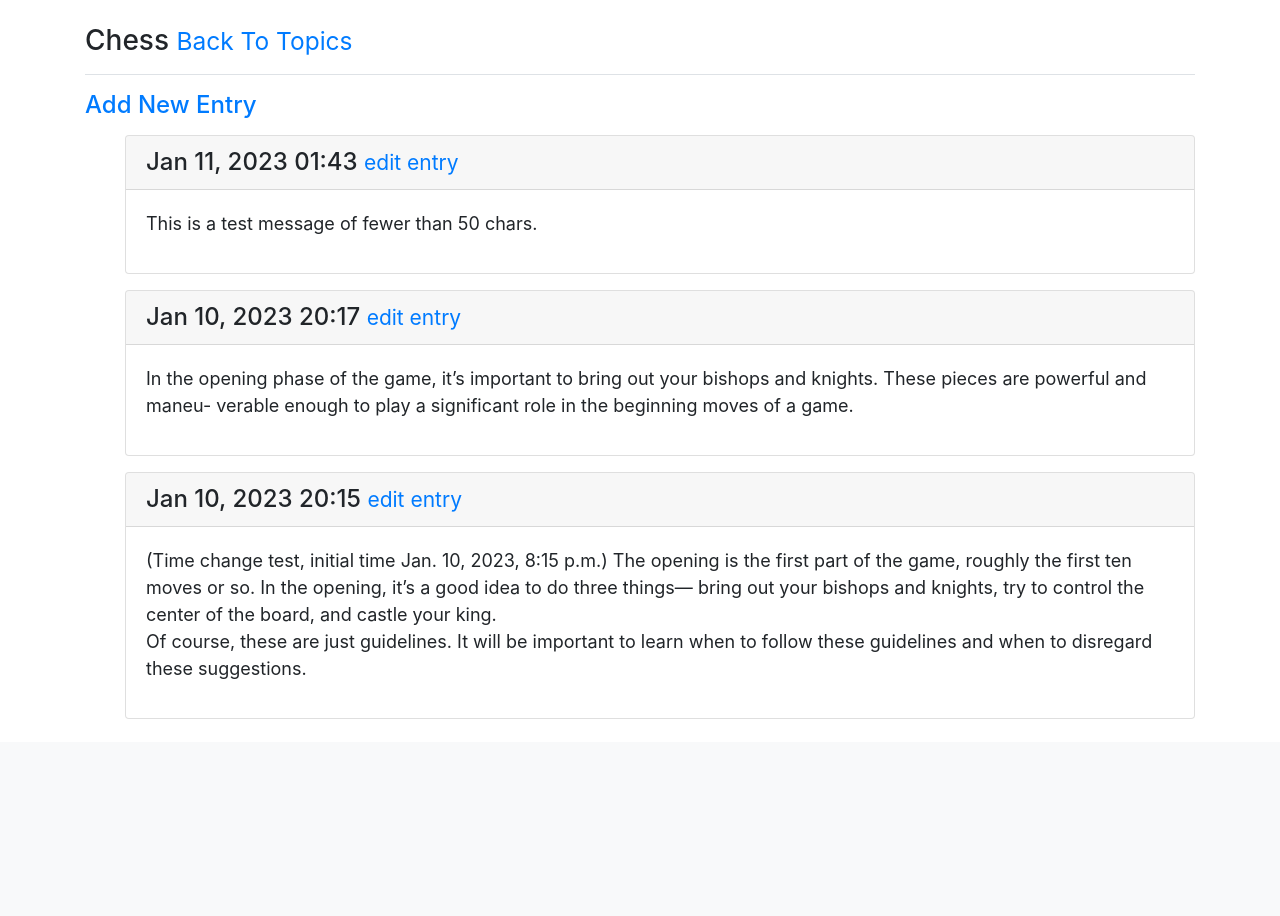
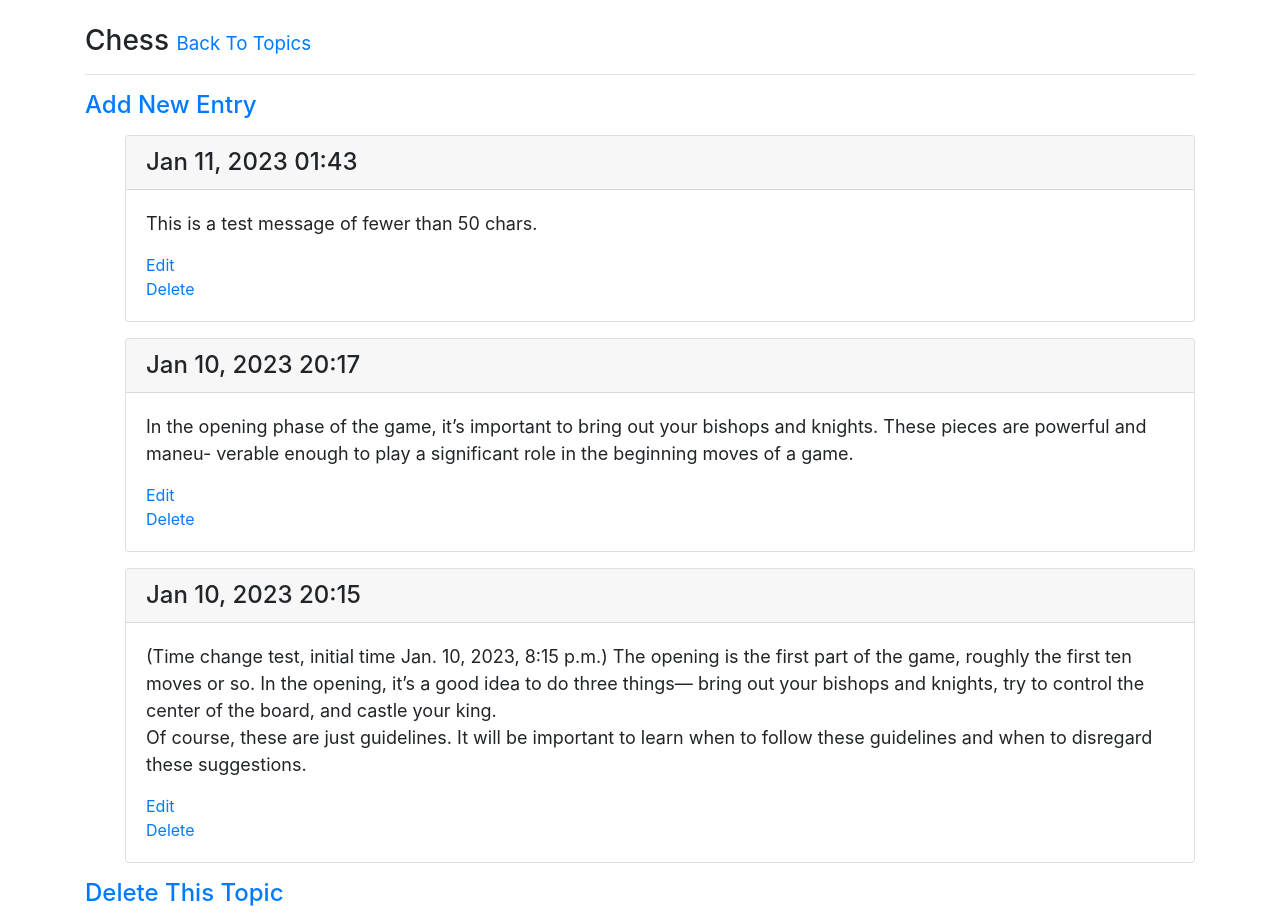
Before and after one commit to Leon-bo-He/Learning_Log, a Django app: page /topics/4/ in a window 1280 px wide. Shown: the part 58-974 px from the top of the page. Before the commit the page ends 777 px from the top, so only its background shows below. Run offline with Django 3.2, Linux system fonts and the light colour scheme; a user stored in the database is signed in; data comes from the database, SQL or seed files in the repository; both versions use the stored data as it was after the commit; some libraries are stand-ins or nearby versions.

Commit message:
Add delete function and Improve the user interface

```diff
--- a/learning_logs/templates/learning_logs/topic.html
+++ b/learning_logs/templates/learning_logs/topic.html
@@ -3,7 +3,7 @@
 {% block page_header %}
 <h3>
     {{ topic }}
-    <small><a href="{% url 'learning_logs:topics' %}">Back To Topics</a><small>
+    <small><small><small><a href="{% url 'learning_logs:topics' %}">Back To Topics</a></small></small></small>
 </h3>
 {% endblock page_header %}
 
@@ -19,11 +19,15 @@
 <div class="card mb-3">
     <h4 class="card-header">
         {{ entry.date_added|date:'M d, Y H:i' }}
-        <small><a href="{% url 'learning_logs:edit_entry' entry.id %}">edit entry</a></small>
     </h4>
 
     <div class="card-body">
         <font size="+1">{{ entry.text|linebreaks }}</font>
+
+        <ul class="navbar-nav">
+            <li><a href="{% url 'learning_logs:edit_entry' entry.id %}">Edit</a></li>
+            <li><a href="{% url 'learning_logs:delete_entry' entry.id %}">Delete</a></li>
+        </ul>
     </div>
 </div>
 
@@ -32,4 +36,5 @@
 {% endfor %}
 </ul>
 
+<h4><a href="{% url 'learning_logs:delete_topic' topic.id %}">Delete This Topic</a></h4>
 {% endblock content %}
--- a/learning_logs/urls.py
+++ b/learning_logs/urls.py
@@ -12,4 +12,6 @@ urlpatterns = [
     path('new_topic/', views.new_topic, name = 'new_topic'),
     path('new_entry/<int:topic_id>/', views.new_entry, name = 'new_entry'),
     path('edit_entry/<int:entry_id>/', views.edit_entry, name = 'edit_entry'),
+    path('delete_topic/<int:topic_id>/', views.delete_topic, name = 'delete_topic'),
+    path('delete_entry/<int:entry_id>/', views.delete_entry, name = 'delete_entry'),
 ]
--- a/learning_logs/views.py
+++ b/learning_logs/views.py
@@ -83,3 +83,28 @@ def edit_entry(request, entry_id):
 
     context = {'entry':entry, 'topic':topic, 'form':form}
     return render(request, 'learning_logs/edit_entry.html', context)
+
+@login_required
+def delete_topic(request, topic_id):
+    topic = Topic.objects.get(id=topic_id)
+    check_topic_owner(topic, request)
+
+    if request.method == 'POST':
+        topic.delete()
+        return redirect('learning_logs:topics')
+
+    context = {'topic':topic}
+    return render(request, 'learning_logs/delete_topic.html', context)
+
+@login_required
+def delete_entry(request, entry_id):
+    entry = Entry.objects.get(id=entry_id)
+    topic = entry.topic
+    check_topic_owner(topic, request)
+
+    if request.method == 'POST':
+        entry.delete()
+        return redirect('learning_logs:topic', topic_id=topic.id)
+
+    context = {'topic': topic, 'entry': entry}
+    return render(request, 'learning_logs/delete_entry.html', context)
```
Also changed, not shown: learning_logs/templates/learning_logs/delete_entry.html (added, +23 -0 lines), learning_logs/templates/learning_logs/delete_topic.html (added, +23 -0 lines), db.sqlite3.
